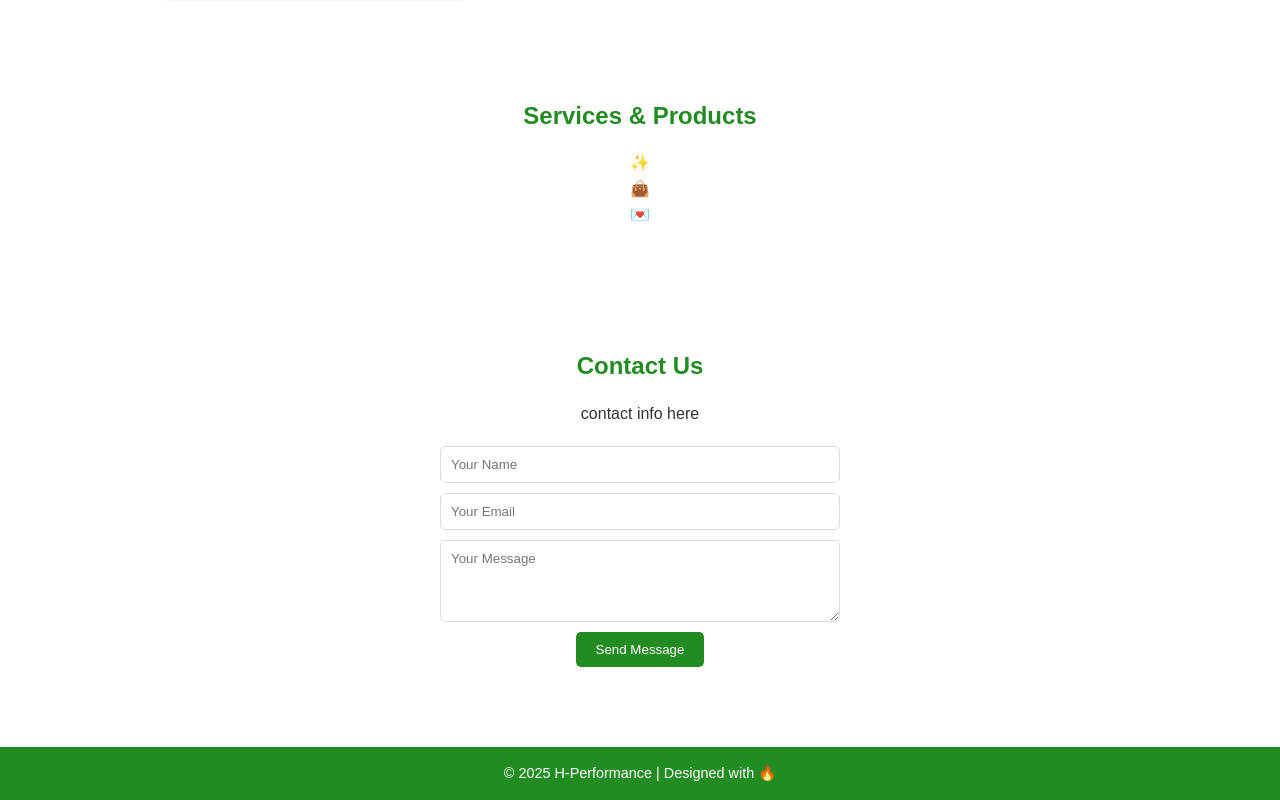
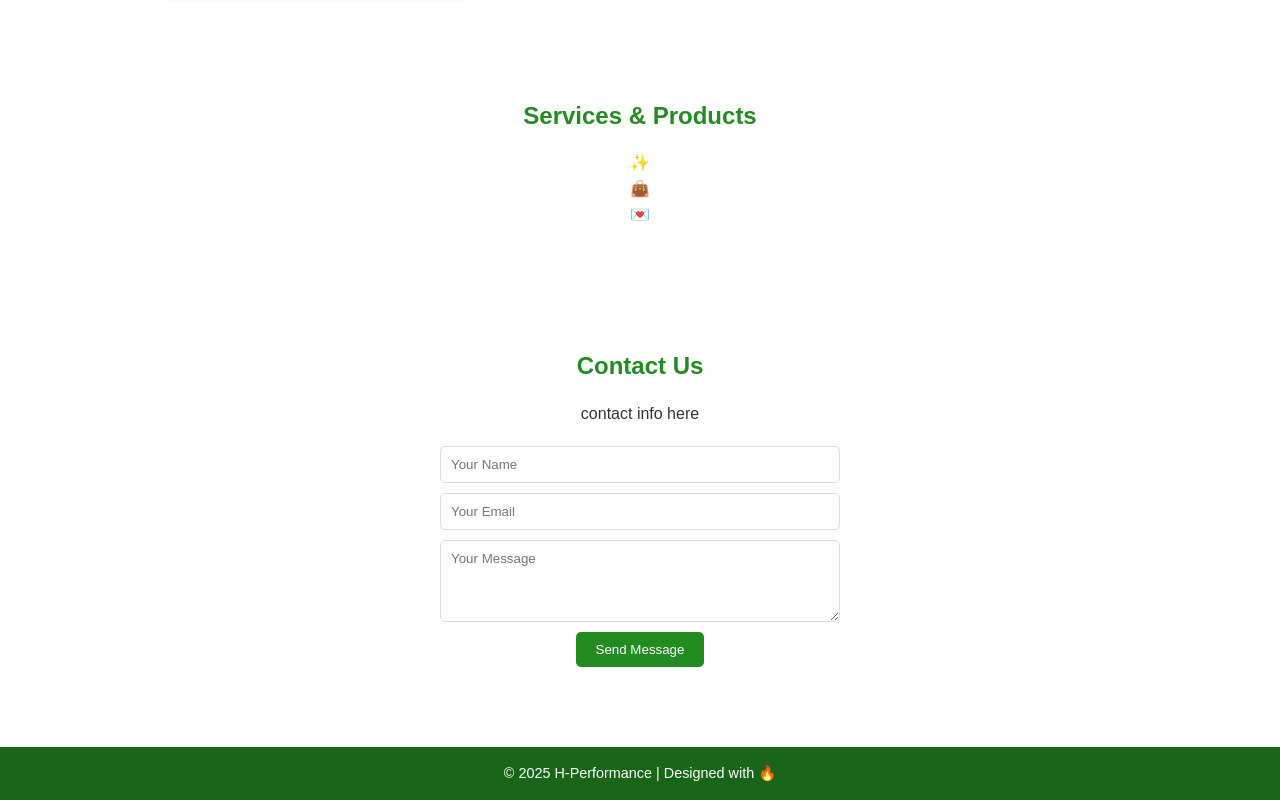
Before and after one commit to aoroz064/starter-website, a plain HTML site: page index.html in a window 1280 px wide. Shown: the part 1123-1923 px from the top of the page. Drawn offline with Linux system fonts and the light colour scheme.

Commit message:
Change footer background color to a darker green

```diff
--- a/index.html
+++ b/index.html
@@ -87,7 +87,7 @@
 
     /* --- FOOTER --- */
     footer {
-      background-color: #228B22;
+      background-color: #196619; /*dark green?*/
       color: white;
       text-align: center;
       padding: 15px;
```
